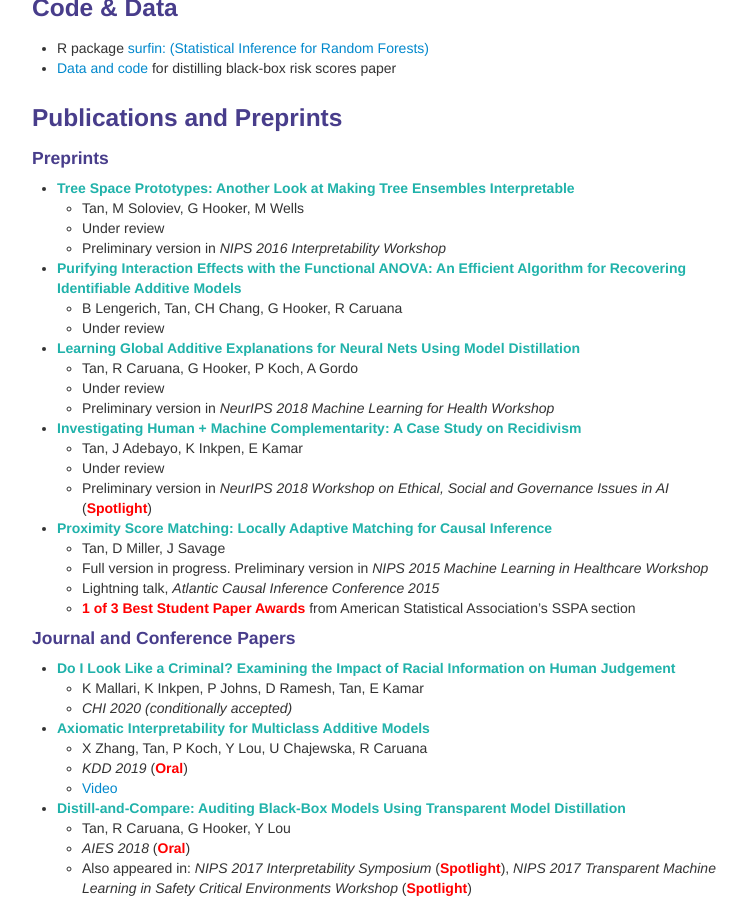
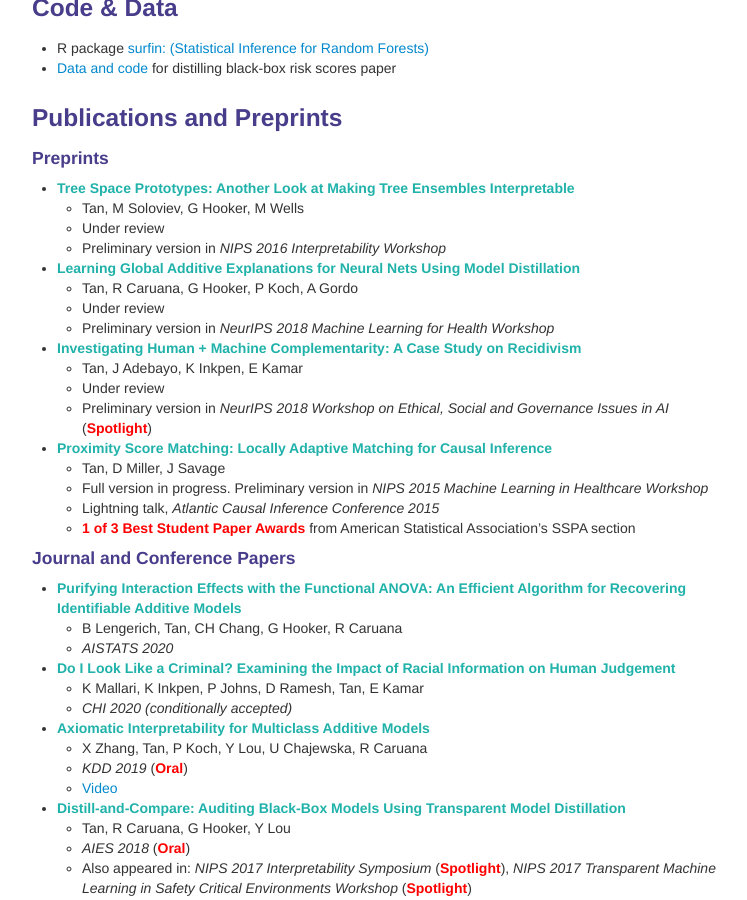
Before and after one commit to shftan/shftan.github.io, a Jekyll site: the page built from index.md, in a window 1280 px wide and 900 px high, scrolled down 824 px. Shown: the whole window, without its empty margins (258-1005 px from the left). Built offline with Jekyll 4.4.1, drawn with Linux system fonts in a browser that asks for light colours; part of the change alters nothing that is shown.

Commit message:
Update index.md

```diff
--- a/index.md
+++ b/index.md
@@ -55,9 +55,6 @@ For older news, click <a class="paper" href="oldernews.html">here</a>.
    - Tan, M Soloviev, G Hooker, M Wells
    - Under review
    - Preliminary version in _NIPS 2016 Interpretability Workshop_
-- <a class="paper" href="https://arxiv.org/abs/1911.04974">Purifying Interaction Effects with the Functional ANOVA: An Efficient Algorithm for Recovering Identifiable Additive Models</a>
-   - B Lengerich, Tan, CH Chang, G Hooker, R Caruana
-   - Under review
 - <a class="paper" href="papers/globaladditive.pdf">Learning Global Additive Explanations for Neural Nets Using Model Distillation</a>
    - Tan, R Caruana, G Hooker, P Koch, A Gordo
    - Under review
@@ -72,6 +69,9 @@ For older news, click <a class="paper" href="oldernews.html">here</a>.
    - Lightning talk, _Atlantic Causal Inference Conference 2015_
    - <span class="highlight">1 of 3 Best Student Paper Awards</span> from American Statistical Association's SSPA section
 <h4>Journal and Conference Papers</h4>
+- <a class="paper" href="https://arxiv.org/abs/1911.04974">Purifying Interaction Effects with the Functional ANOVA: An Efficient Algorithm for Recovering Identifiable Additive Models</a>
+   - B Lengerich, Tan, CH Chang, G Hooker, R Caruana
+   - _AISTATS 2020_
 - <span class="paper">Do I Look Like a Criminal? Examining the Impact of Racial Information on Human Judgement</span>
    - K Mallari, K Inkpen, P Johns, D Ramesh, Tan, E Kamar
    - _CHI 2020 (conditionally accepted)_
```
